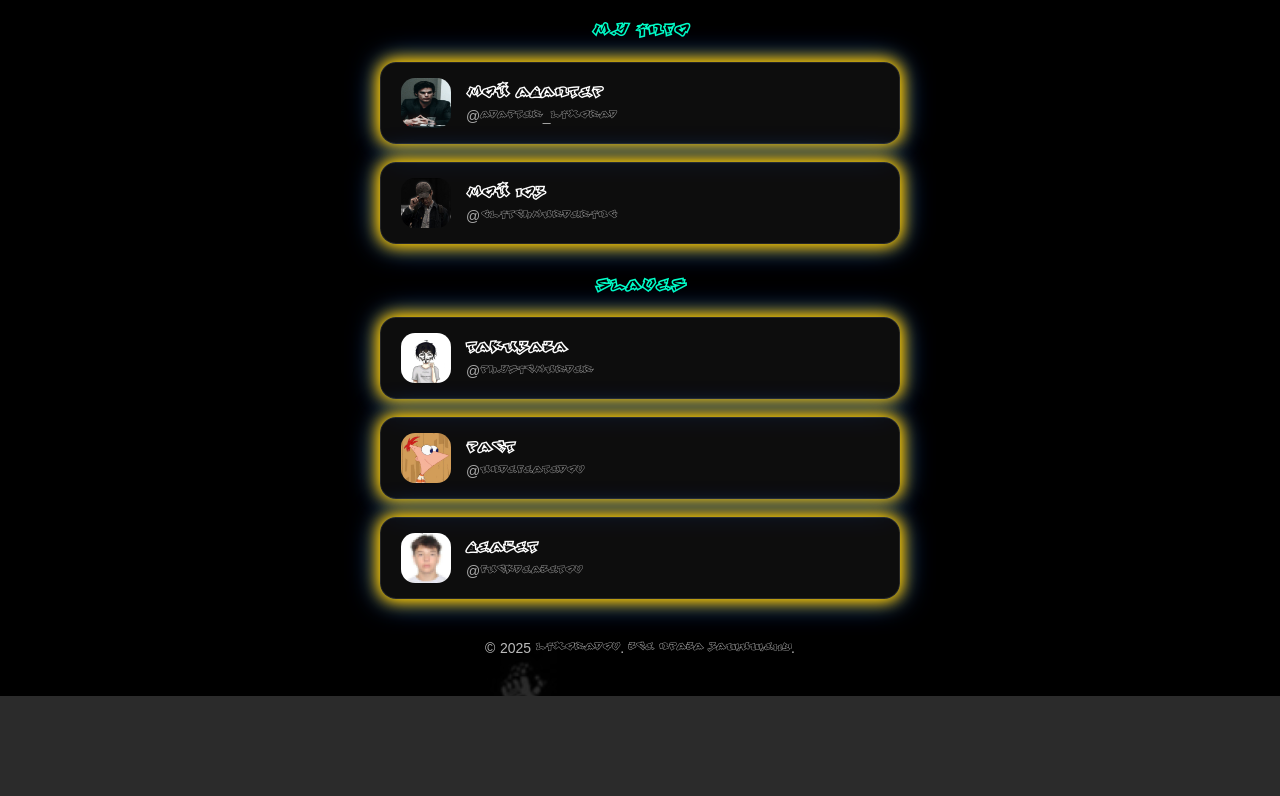
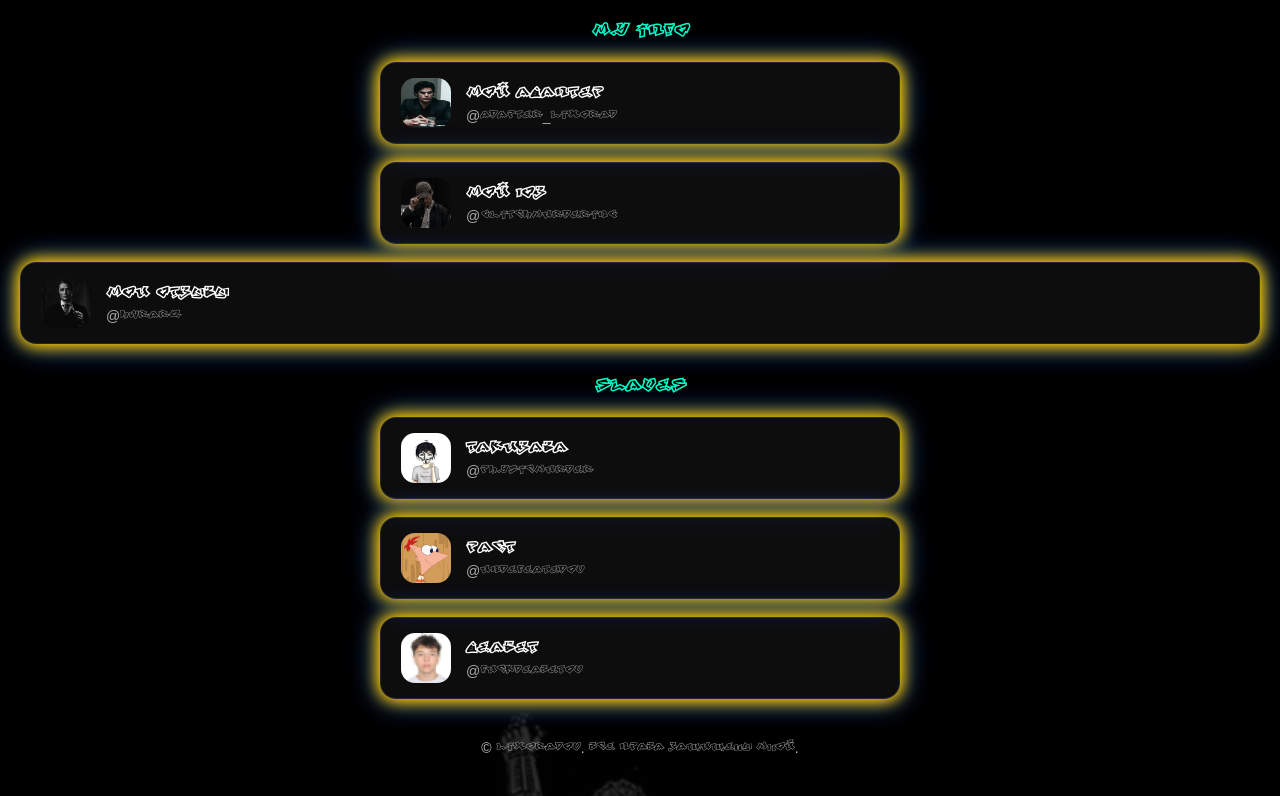
Before and after one commit to Lixoradov/Lixoradov, a plain HTML site: page index.html in a window 1280 px wide. Shown: the part 154-950 px from the top of the page. Before the commit the page ends 850 px from the top, so only its background shows below. Drawn offline with Linux system fonts and the light colour scheme; a web font is replaced by a local one.

Commit message:
Add files via upload

```diff
--- a/index.html
+++ b/index.html
@@ -31,6 +31,17 @@
         <div>
           <p class="user-name">Мой юз</p>
           <p class="user-handle">@glitchmurdering</p>
+        </div>
+      </a>
+    </li>
+  </ul>
+       <a href="http://t.me/hwrarq" target="_blank" class="user-card">
+        <div class="user-avatar">
+          <img src="avatar6.jpg" alt="Мои отзывы">
+        </div>
+        <div>
+          <p class="user-name">Мои отзывы</p>
+          <p class="user-handle">@hwrarq</p>
         </div>
       </a>
     </li>
@@ -74,7 +85,7 @@
 </ul>
 
   <footer>
-    © 2025 Lixoradov. Все права защищены.
+    © Lixoradov. Все права защищены мной.
   </footer>
 
 </body>
```
Also changed, not shown: avatar6.jpg (added).
